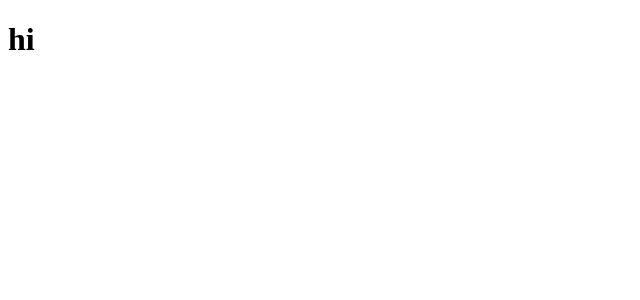
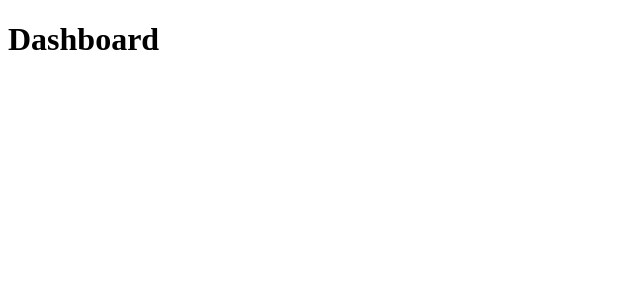
Before and after one commit to RiczCalixto/react-github-explorer, a React (Create React App) app: page / in a window 1280 px wide. Shown: the top 300 px of the page, without its empty margins (0-640 px from the left). Built offline with nearby package versions, Linux system fonts and the light colour scheme.

Commit message:
Add router

```diff
--- a/src/App.tsx
+++ b/src/App.tsx
@@ -1,7 +1,11 @@
-import React from "react";
+import React from 'react';
+import { Routes } from './routes';
+import { BrowserRouter } from 'react-router-dom';
 
-function App() {
-  return <h1>hi</h1>;
-}
+export const App: React.FC = () => (
+  <BrowserRouter>
+    <Routes />
+  </BrowserRouter>
+);
 
 export default App;
--- /dev/null
+++ b/src/routes/index.tsx
@@ -0,0 +1,10 @@
+import React from 'react';
+import { Switch, Route } from 'react-router-dom';
+import { DashboardPage, RepositoryPage } from '../pages';
+
+export const Routes: React.FC = () => (
+  <Switch>
+    <Route path="/" exact component={DashboardPage} />
+    <Route path="/repository" component={RepositoryPage} />
+  </Switch>
+);
```
